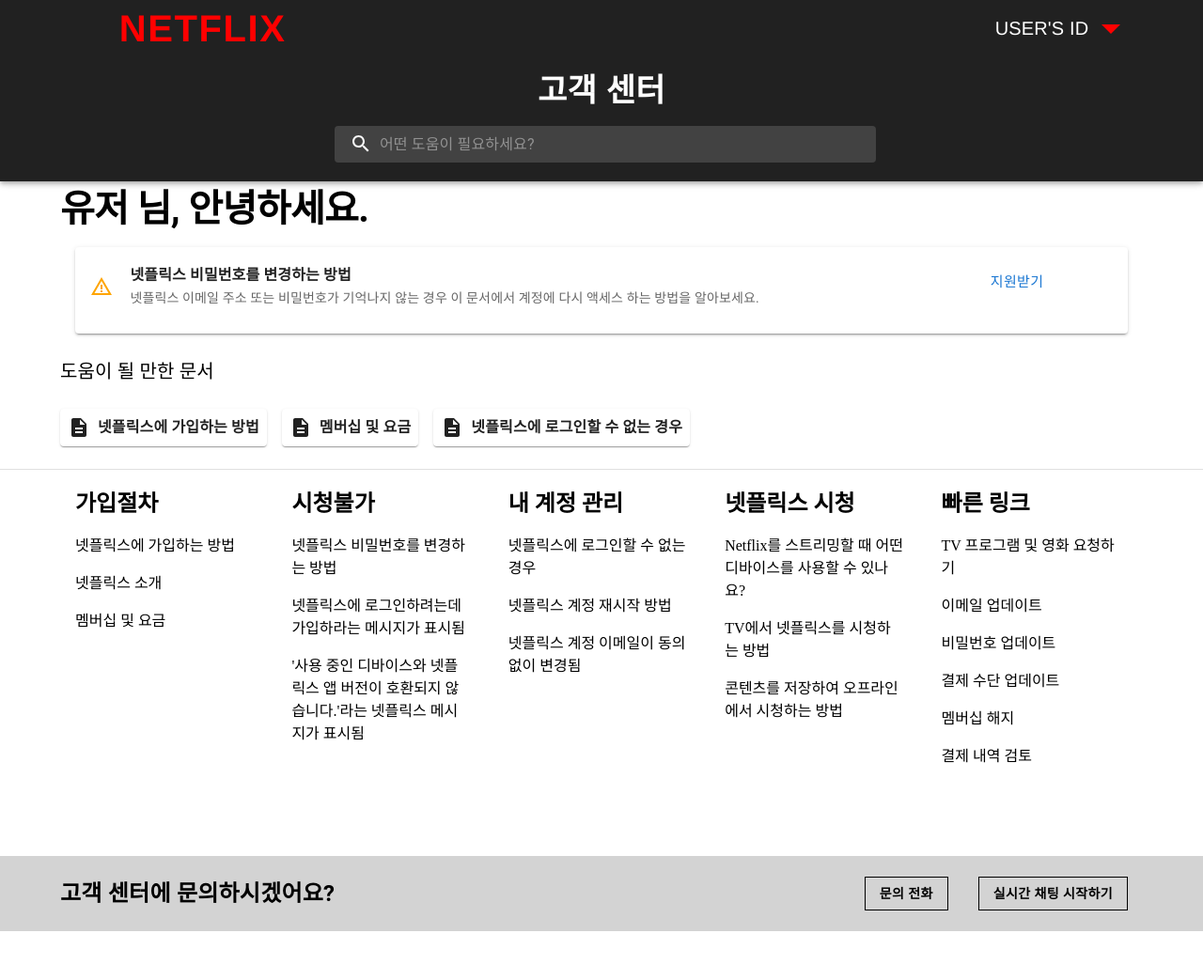
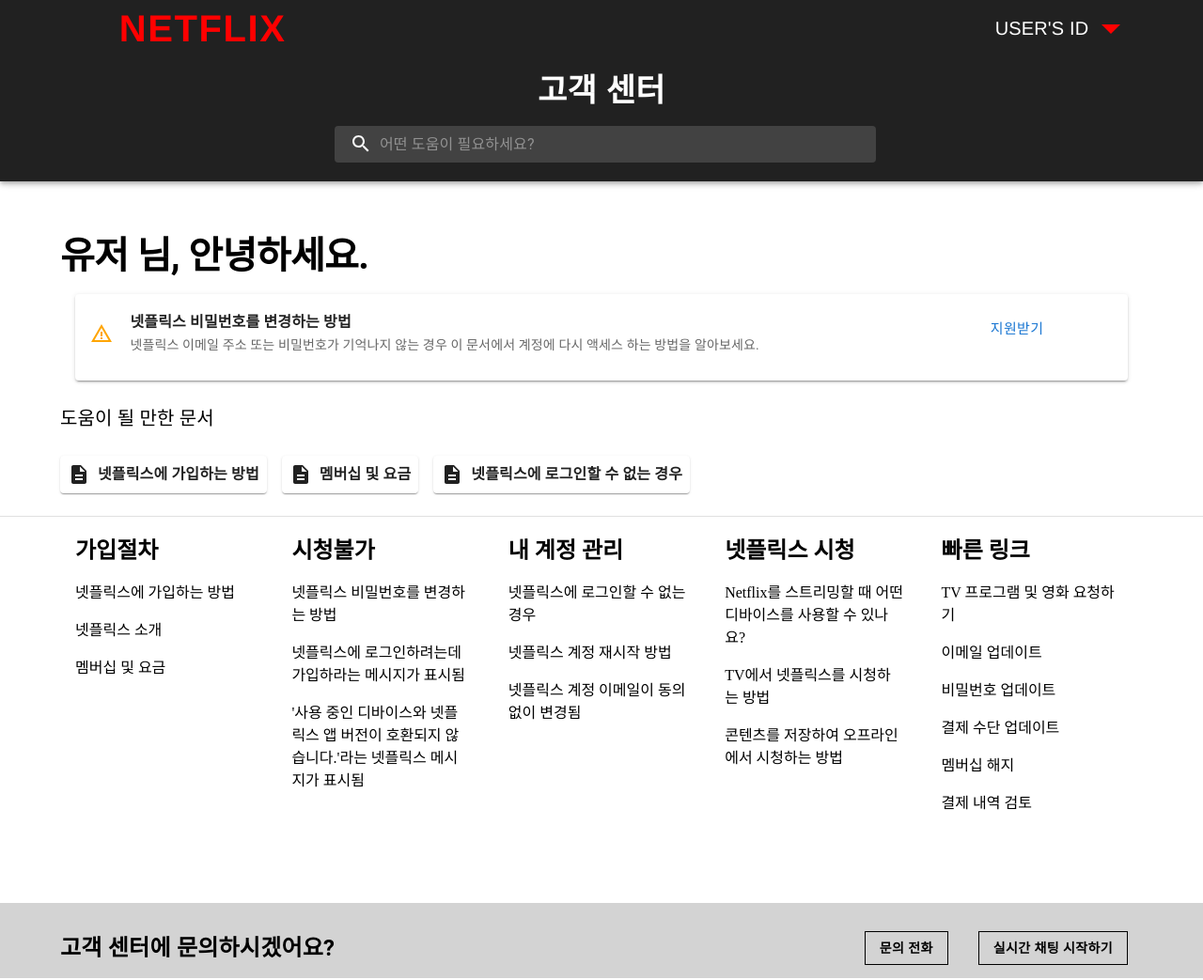
Before and after one commit to second-Joe/frontend, a React (Create React App) app in the folder movie_project/: page /customercenter in a window 1280 px wide. Shown: the whole page at 94% size. Before the commit the page ends 1001 px from the top, so only its background shows below. Built offline with nearby package versions, Linux system fonts and the light colour scheme.

Commit message:
style : customerCenter 밑에 공간 여백 줄임, CustomerAsk component 윗부분 marginTop 늘림

```diff
--- a/movie_project/src/components/CustomerAsk.js
+++ b/movie_project/src/components/CustomerAsk.js
@@ -32,7 +32,6 @@ const CustomerAsk = () => {
             flexDirection: "row",
             alignItems: "center",
             mt: 2,
-            mb: 2,
           }}
         >
           <Typography flexGrow="1" sx={{ fontSize: 24, fontWeight: "bold" }}>
--- a/movie_project/src/components/CustomerPersonal.js
+++ b/movie_project/src/components/CustomerPersonal.js
@@ -9,7 +9,7 @@ import Box from "@mui/material/Box";
 
 const CustomerPersonal = () => {
   return (
-    <Container sx={{ paddingTop: "200px" }}>
+    <Container sx={{ paddingTop: "250px" }}>
       <Typography
         variant={"h1"}
         sx={{ fontSize: { xs: "1.5rem", sm: "2rem", md: "2.5rem" } }}
```
